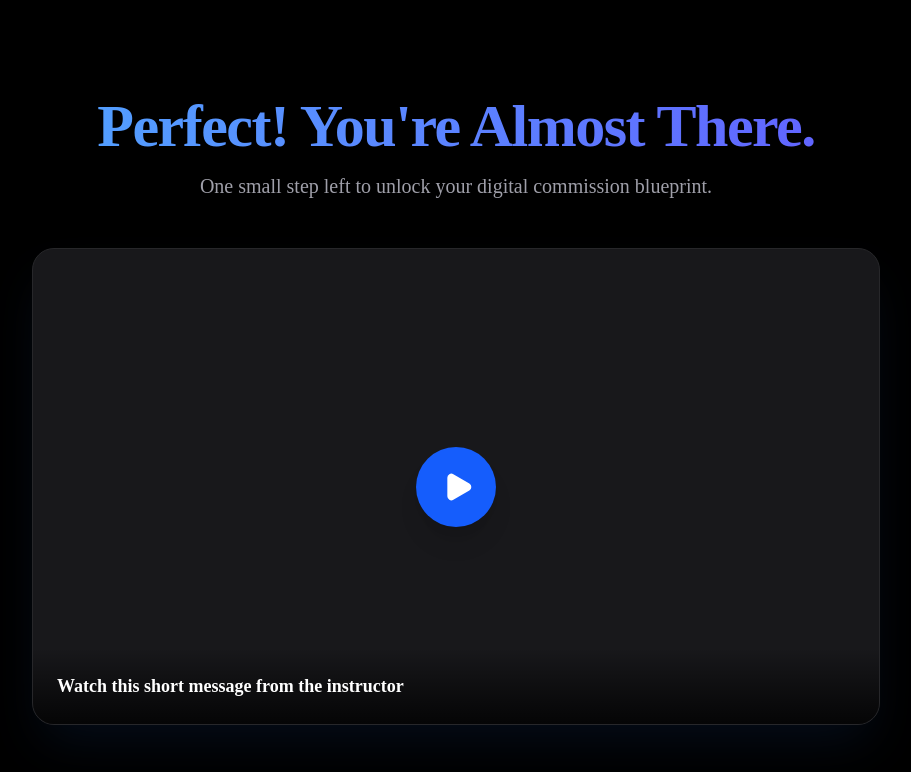
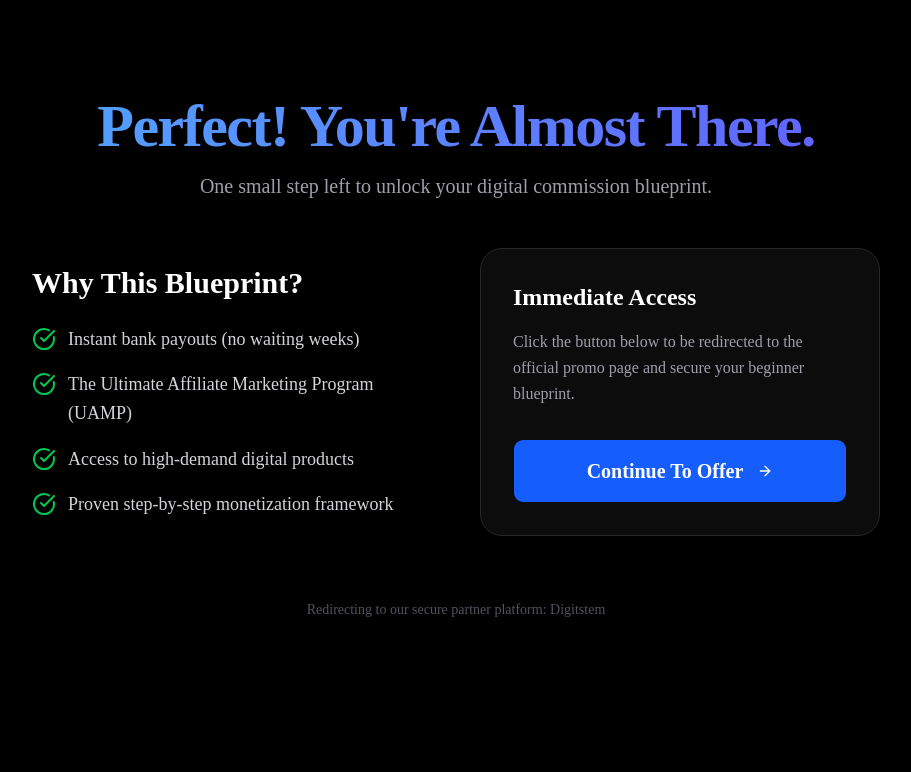
Before and after one commit to automatr101/LadyK, a Next.js app: page /bridge in a window 1280 px wide. Shown: the top 772 px of the page, without its empty margins (184-1095 px from the left). Built offline with nearby package versions, Linux system fonts and the light colour scheme.

Commit message:
Remove video placeholder from Bridge page

```diff
--- a/app/bridge/page.tsx
+++ b/app/bridge/page.tsx
@@ -19,17 +19,6 @@ export default function BridgePage() {
           </p>
         </div>
 
-        {/* Video Placeholder Section */}
-        <div className="relative aspect-video w-full rounded-3xl overflow-hidden bg-zinc-900 border border-zinc-800 mb-12 shadow-2xl shadow-blue-500/10 group cursor-pointer">
-          <div className="absolute inset-0 flex items-center justify-center">
-            <div className="w-20 h-20 rounded-full bg-blue-600 flex items-center justify-center shadow-xl group-hover:scale-110 transition-transform">
-              <Play className="w-8 h-8 text-white fill-white ml-1" />
-            </div>
-          </div>
-          <div className="absolute bottom-0 inset-x-0 p-6 bg-gradient-to-t from-black/80 to-transparent">
-            <p className="font-bold text-lg">Watch this short message from the instructor</p>
-          </div>
-        </div>
 
         {/* Key Benefits */}
         <div className="grid grid-cols-1 md:grid-cols-2 gap-12 items-center mb-16">
```
